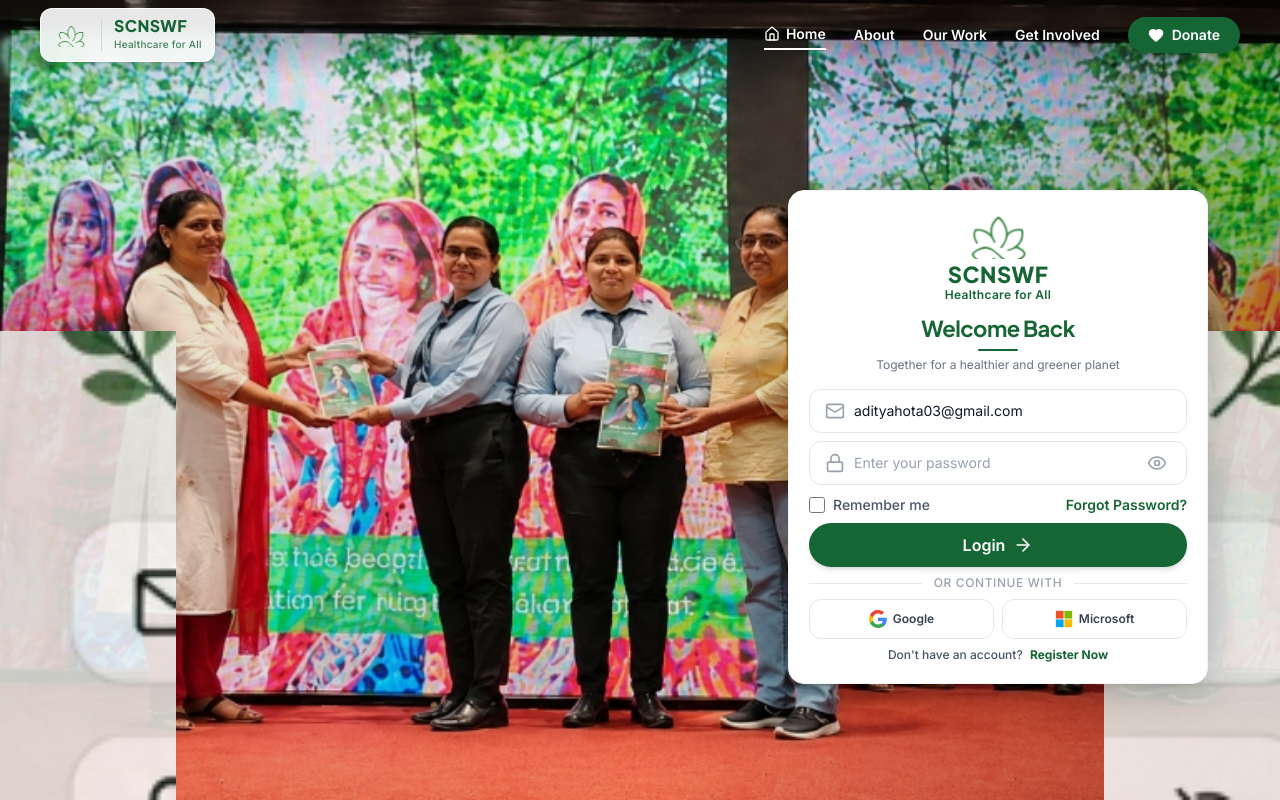
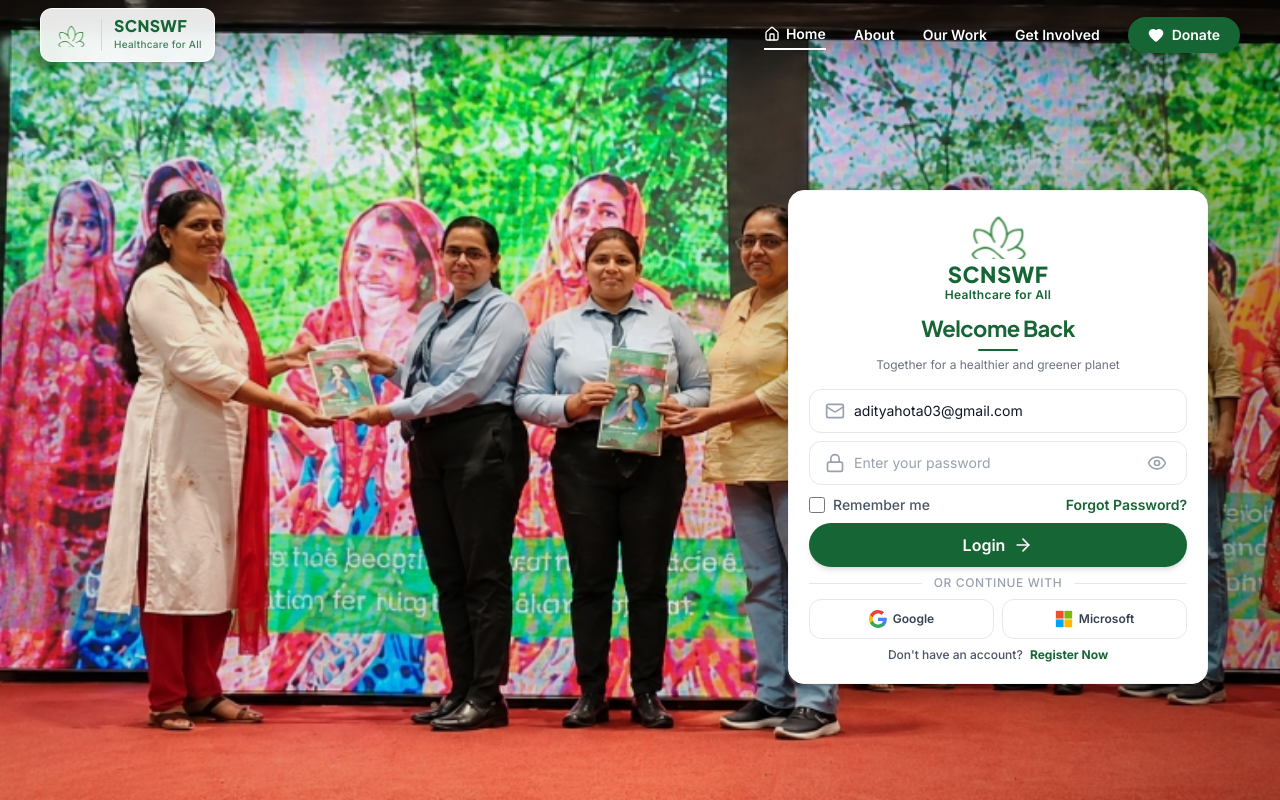
Before and after one commit to truptisoniya7-lab/scnswf, a React (Vite) app in the folder frontend/: page /login in a window 1280 px wide. Built offline with nearby package versions, Linux system fonts and the light colour scheme; no server answers.

Commit message:
fix: remove leaf decorations from login page

```diff
--- a/frontend/src/pages/Login.tsx
+++ b/frontend/src/pages/Login.tsx
@@ -391,9 +391,7 @@ export default function Login({ defaultMode = 'login' }: LoginProps) {
         <div className="absolute inset-x-0 top-0 h-20 bg-gradient-to-b from-black/40 to-transparent pointer-events-none" />
       </div>
 
-      {/* Green leaf decorations — bottom corners */}
-      <img src="/images/login-leaf-left.png"  alt="" aria-hidden="true" className="absolute bottom-0 left-0 z-10 w-20 sm:w-32 lg:w-44 pointer-events-none select-none opacity-90" />
-      <img src="/images/login-leaf-right.png" alt="" aria-hidden="true" className="absolute bottom-0 right-0 z-10 w-20 sm:w-32 lg:w-44 pointer-events-none select-none opacity-90" />
+
 
       {/* TOP NAVBAR */}
       <header className="login-header relative z-20 w-full shrink-0 py-3 px-4 sm:px-8 lg:px-10">
```
